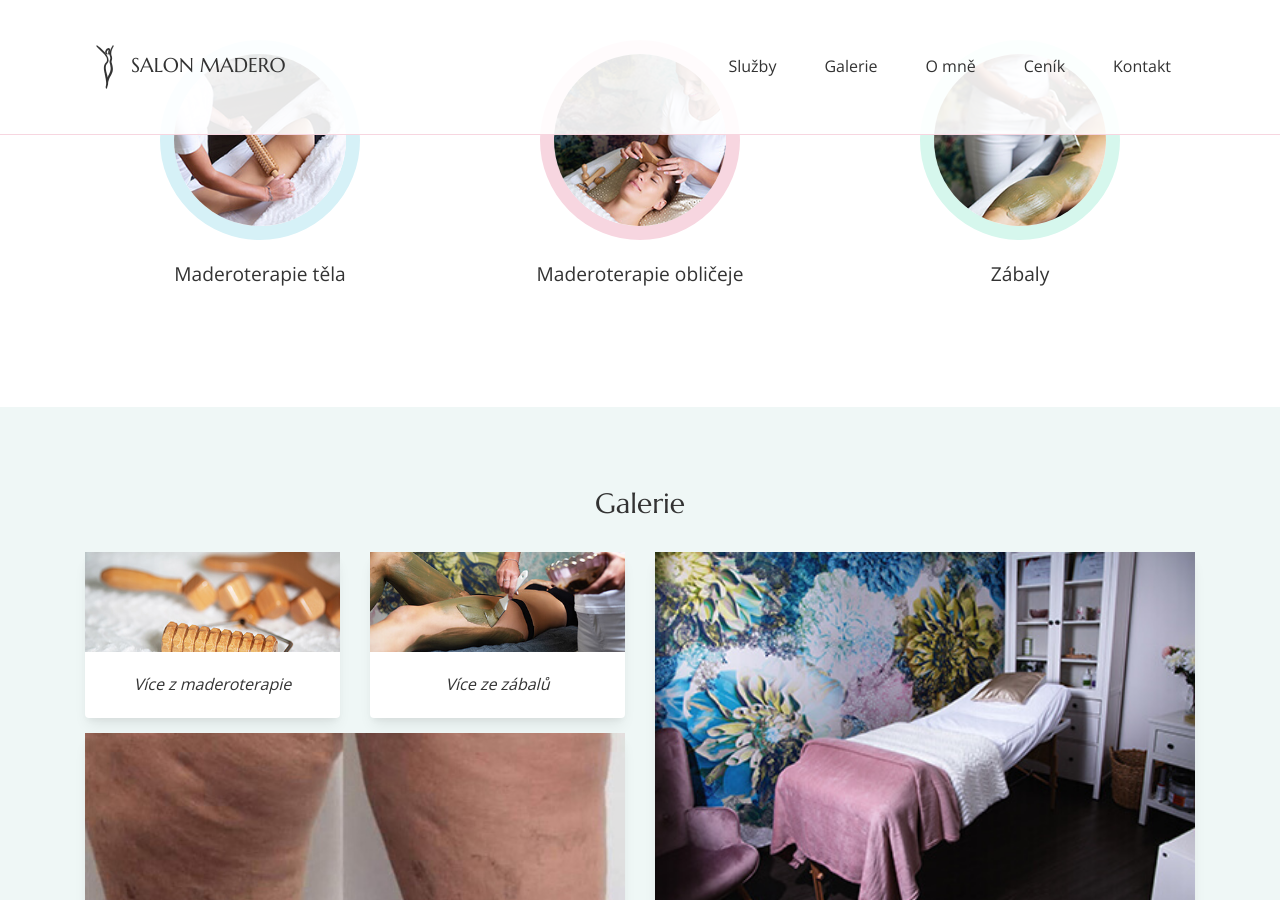
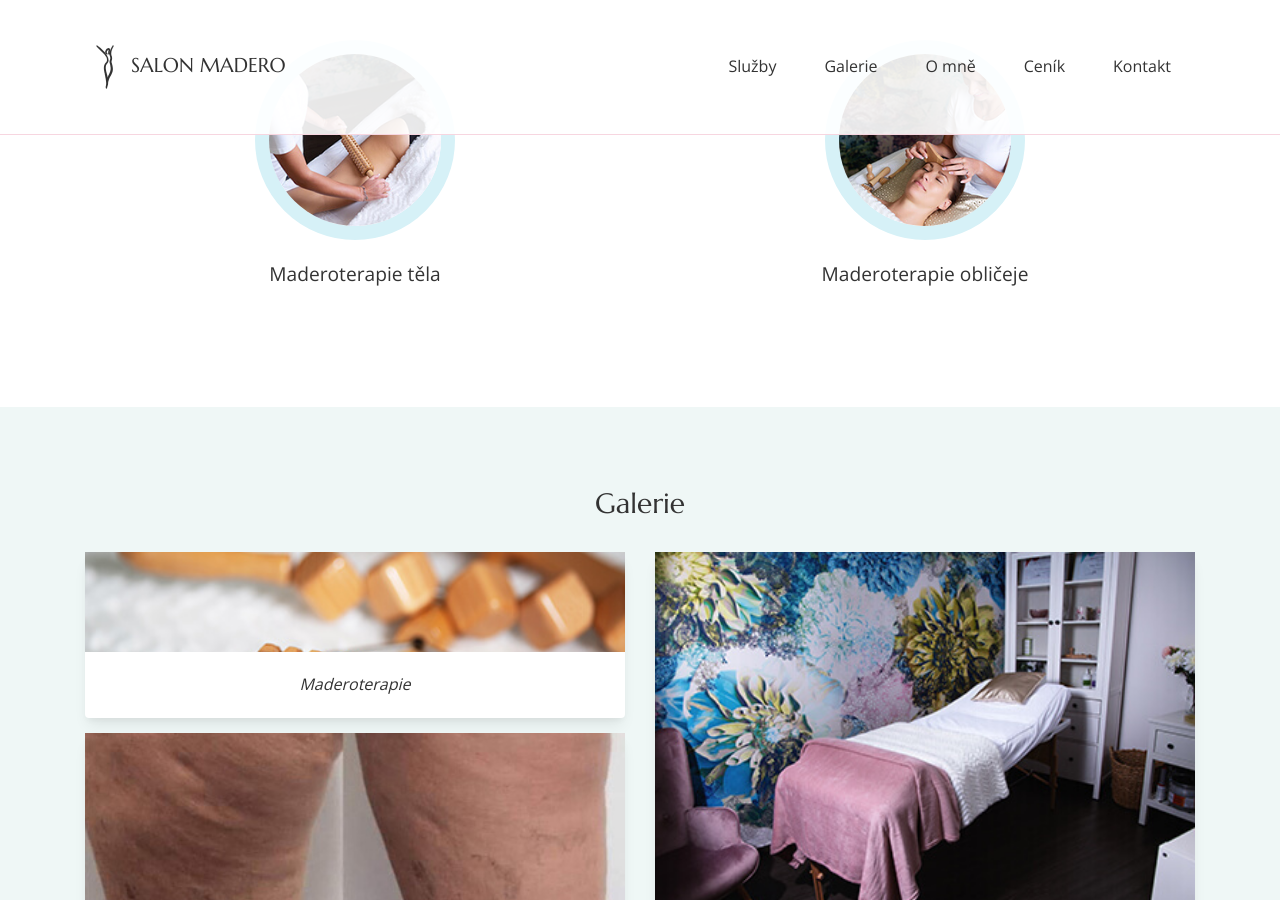
Before and after one commit to salonmadero/salonmadero.github.io, a Jekyll site: the page built from index.html, in a window 1280 px wide and 900 px high, scrolled down 1487 px. Built offline with Jekyll 4.4.1, drawn with Linux system fonts in a browser that asks for light colours; some of the changed text lies outside the part shown.

Commit message:
Update index.html

```diff
--- a/index.html
+++ b/index.html
@@ -18,7 +18,7 @@ title: Salon Madero
     <div class="container text-center">
         <h2 class="text-center">Služby</h2>
         <div class="row">
-            <div class="col-md-4">
+            <div class="col-md-6">
                 <a href="sluzby.html#madero-tela" class="service-item">
                     <div>
                         <img src="./assets/images/madero_tela.jpg" class="img-fluid rounded-circle anim" alt="madero">
@@ -28,23 +28,13 @@ title: Salon Madero
                     </div>
                 </a>
             </div>
-            <div class="col-md-4">
+            <div class="col-md-6">
                 <a href="sluzby.html#madero-obliceje" class="service-item">
                     <div>
                         <img src="./assets/images/madero_oblicej.jpg" class="img-fluid rounded-circle anim"
                              alt="madero">
                         <div class="services-heading">
                             Maderoterapie obličeje
-                        </div>
-                    </div>
-                </a>
-            </div>
-            <div class="col-md-4">
-                <a href="sluzby.html#zabaly" class="service-item">
-                    <div>
-                        <img src="./assets/images/zabal.jpg" class="img-fluid rounded-circle anim" alt="zabaly">
-                        <div class="services-heading">
-                            Zábaly
                         </div>
                     </div>
                 </a>
@@ -59,27 +49,15 @@ title: Salon Madero
 
         <div class="row gallery">
             <div class="col-lg-6">
-                <div class="row">
-                    <div class="col-lg-6 pb-15">
+                <div class="pb-15">
                     <a href="galerie.html#maderoterapie" class="">
                         <div class="card">
                             <div class="madero-photo"></div>
                             <div class="card-body">
-                                    <h5 class="card-title">Více z maderoterapie</h5>
+                                <h5 class="card-title">Maderoterapie</h5>
                             </div>
                         </div>
                     </a>
-                    </div>
-                    <div class="col-lg-6 pb-15">
-                        <a href="galerie.html#zabaly" class="">
-                            <div class="card">
-                                <div class="wraps-photo"></div>
-                                <div class="card-body">
-                                    <h5 class="card-title">Více ze zábalů</h5>
-                                </div>
-                            </div>
-                        </a>
-                    </div>
                 </div>
                 <div class="w-100"></div>
                 <div class="gallery-pb">
@@ -87,7 +65,7 @@ title: Salon Madero
                         <div class="card">
                             <div class="path-photo"></div>
                             <div class="card-body">
-                                <h5 class="card-title">Více z proměn</h5>
+                                <h5 class="card-title">Proměny</h5>
                             </div>
                         </div>
                     </a>
@@ -98,14 +76,13 @@ title: Salon Madero
                     <div class="card">
                         <div class="salon-photo"></div>
                         <div class="card-body">
-                            <h5 class="card-title">Více ze salonu</h5>
+                            <h5 class="card-title">Salon</h5>
                         </div>
                     </div>
                 </a>
             </div>
 
         </div>
-        <!--        </div>-->
     </div>
 </section>
 
```
Lines whose indentation alone changed are shown as unchanged.
